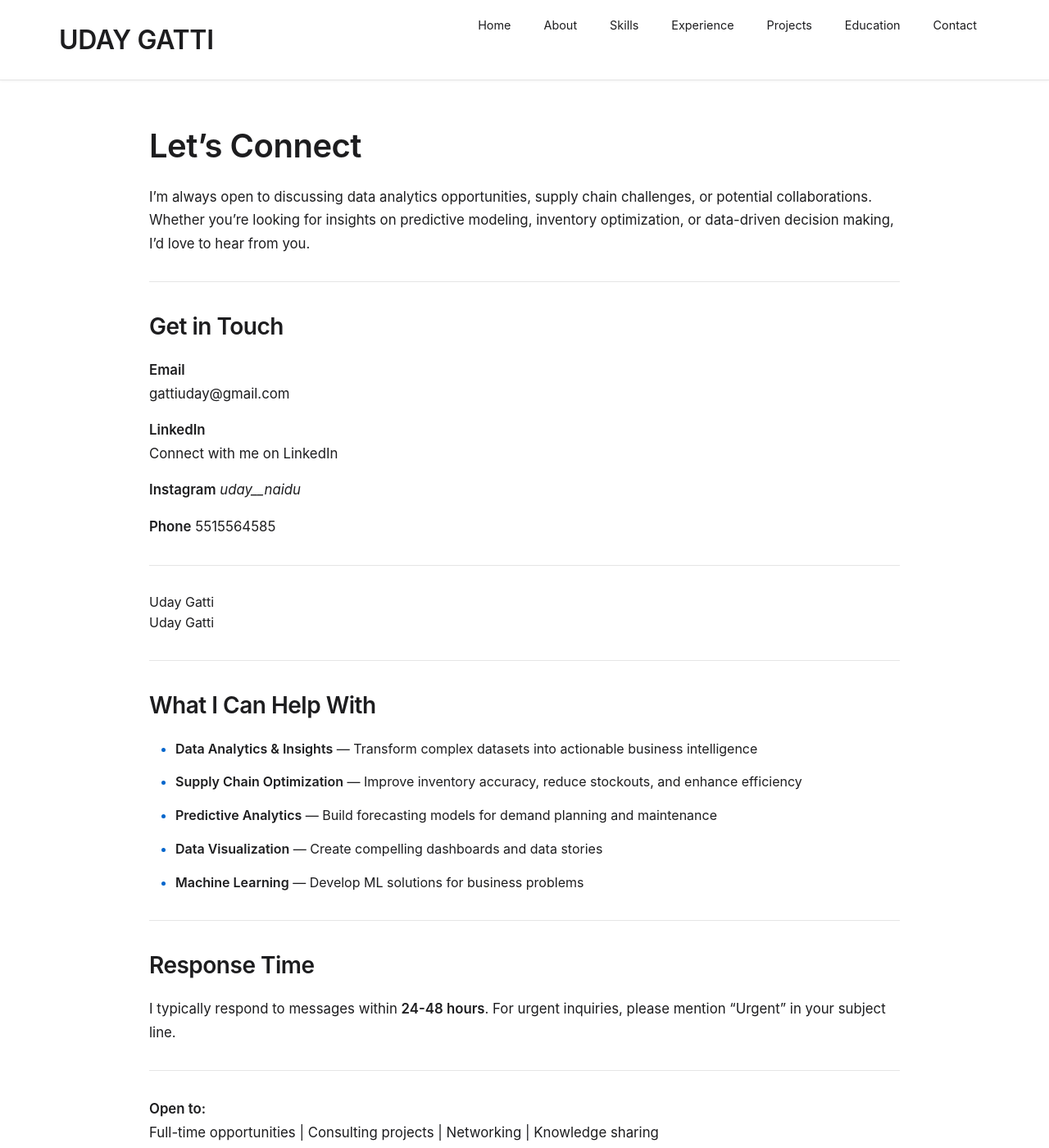
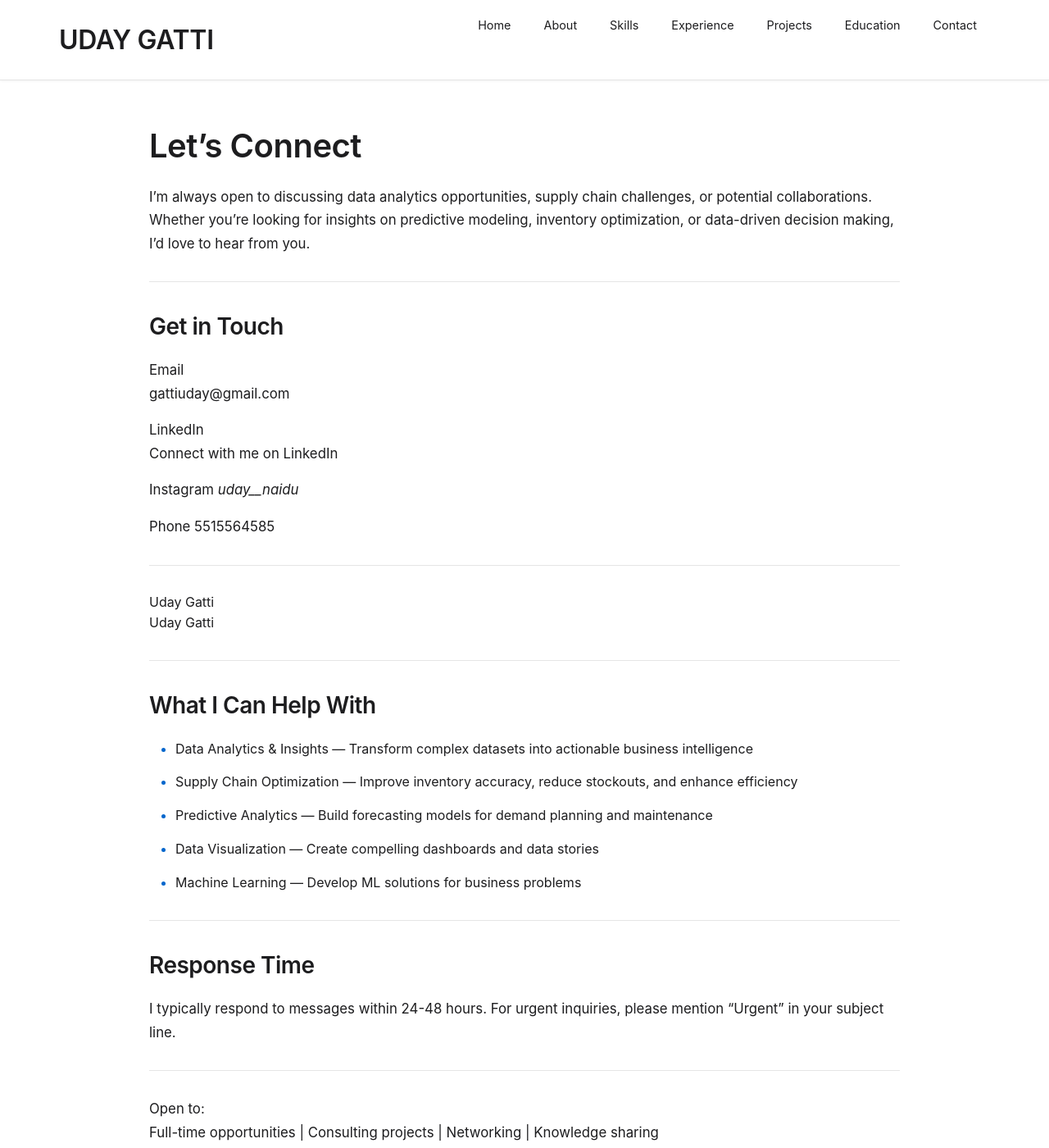
Before and after one commit to gattiuday/portfolio, a Jekyll site: the page built from contact.md, in a window 1280 px wide and 1400 px high. Shown: the whole window at 82% size. Built offline with Jekyll 4.4.1, drawn with Linux system fonts in a browser that asks for light colours; comment, search, counter and statistics services are not loaded.

Commit message:
Clean up contact page and replace FormSubmit with Web3Forms

```diff
--- a/contact.md
+++ b/contact.md
@@ -11,16 +11,16 @@
 
 ### Get in Touch
 
-**Email**
+Email
 [gattiuday@gmail.com](mailto:gattiuday@gmail.com)
 
-**LinkedIn**
+LinkedIn
 [Connect with me on LinkedIn](https://linkedin.com/in/gattiuday)
 
-**Instagram**
+Instagram
 [_uday__naidu_](https://www.instagram.com/_uday__naidu_/)
 
-**Phone**
+Phone
 5515564585
 
 ---
@@ -38,21 +38,21 @@
 
 ### What I Can Help With
 
-- **Data Analytics & Insights** — Transform complex datasets into actionable business intelligence
-- **Supply Chain Optimization** — Improve inventory accuracy, reduce stockouts, and enhance efficiency
-- **Predictive Analytics** — Build forecasting models for demand planning and maintenance
-- **Data Visualization** — Create compelling dashboards and data stories
-- **Machine Learning** — Develop ML solutions for business problems
+- Data Analytics & Insights — Transform complex datasets into actionable business intelligence
+- Supply Chain Optimization — Improve inventory accuracy, reduce stockouts, and enhance efficiency
+- Predictive Analytics — Build forecasting models for demand planning and maintenance
+- Data Visualization — Create compelling dashboards and data stories
+- Machine Learning — Develop ML solutions for business problems
 
 ---
 
 ### Response Time
 
-I typically respond to messages within **24-48 hours**. For urgent inquiries, please mention "Urgent" in your subject line.
+I typically respond to messages within 24-48 hours. For urgent inquiries, please mention "Urgent" in your subject line.
 
 ---
 
-**Open to:**
+Open to:
 Full-time opportunities | Consulting projects | Networking | Knowledge sharing
 
 
@@ -60,9 +60,9 @@
 
 ### Ready to turn data into decisions?
 
-<form action="https://formsubmit.co/gattiuday@gmail.com" method="POST">
-  <input type="hidden" name="_subject" value="Portfolio Contact Form">
-  <input type="hidden" name="_captcha" value="false">
+<!-- Note: Sign up at https://web3forms.com to get your free access key and replace YOUR_ACCESS_KEY_HERE below -->
+<form action="https://api.web3forms.com/submit" method="POST">
+  <input type="hidden" name="access_key" value="YOUR_ACCESS_KEY_HERE">
   <input type="text" name="name" placeholder="Your Name" required style="width: 100%; padding: 10px; margin: 10px 0; border: 1px solid #ddd; border-radius: 5px;">
   <input type="email" name="email" placeholder="Your Email" required style="width: 100%; padding: 10px; margin: 10px 0; border: 1px solid #ddd; border-radius: 5px;">
   <textarea name="message" placeholder="Your Message" rows="5" required style="width: 100%; padding: 10px; margin: 10px 0; border: 1px solid #ddd; border-radius: 5px;"></textarea>
```
